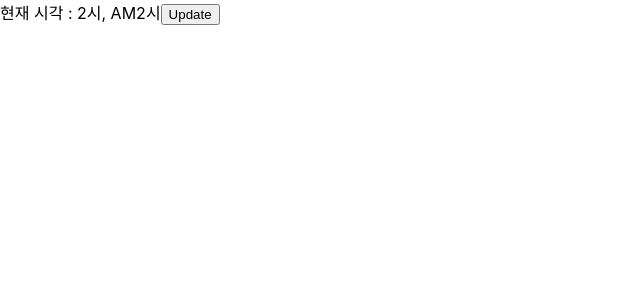
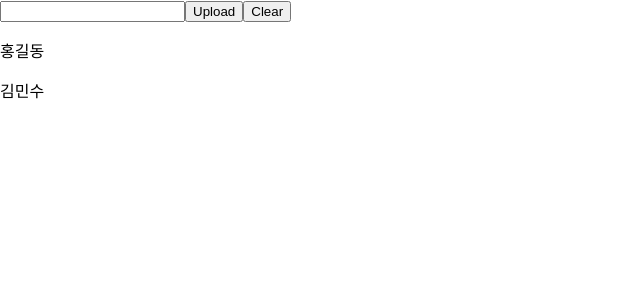
Before and after one commit to ryussjxtest/react_hook, a React (Create React App) app: page / in a window 1280 px wide. Shown: the top 300 px of the page, without its empty margins (0-640 px from the left). Built offline with nearby package versions, Linux system fonts and the light colour scheme.

Commit message:
heavyu work test

```diff
--- a/src/App.js
+++ b/src/App.js
@@ -2,19 +2,33 @@
 import './App.css';
 import { useState } from 'react';
 
+const heavyWork = ()=>{
+  console.log("엄청 무겁다고 생각되는 작업이라고 .....!!!")
+  return ['홍길동', '김민수']
+}
+
 function App() {
-  const [time, setTime]=  useState(2);
-  const handleClick = () =>{
-    let newTime;
-    newTime = time == 24? 1: time+1
-    setTime(newTime);
-  }
+ const [names, setNames] = useState(heavyWork());
+ const [input, setInput] = useState('');
 
-  console.log("엡데이트!!");
-  return (
+ const handleInputChange = (e) =>{
+  setInput(e.target.value);
+  // console.log(input)
+ }
+ return(
     <div>
-      <span> 현재 시각 : {time==24?0:time}시, {(time >= 12 && time<24)? "PM" : "AM"}{time>12? time-12:time}시</span>
-      <button onClick={handleClick}>Update</button>
+     <input type="text" value={input} onChange={handleInputChange}/>
+     <button onClick={()=>{
+      console.log("Upload button clicked", input);
+      setNames([input, ...names]);
+     }}> Upload </button>
+     <button onClick={()=>{
+      console.log("Clear button clicked");
+      setNames([]);
+     }}> Clear </button>
+     {names.map((name, idx )=>{
+      return <p key={idx}>{name}</p>
+     })}
     </div>
   );
 }
```
